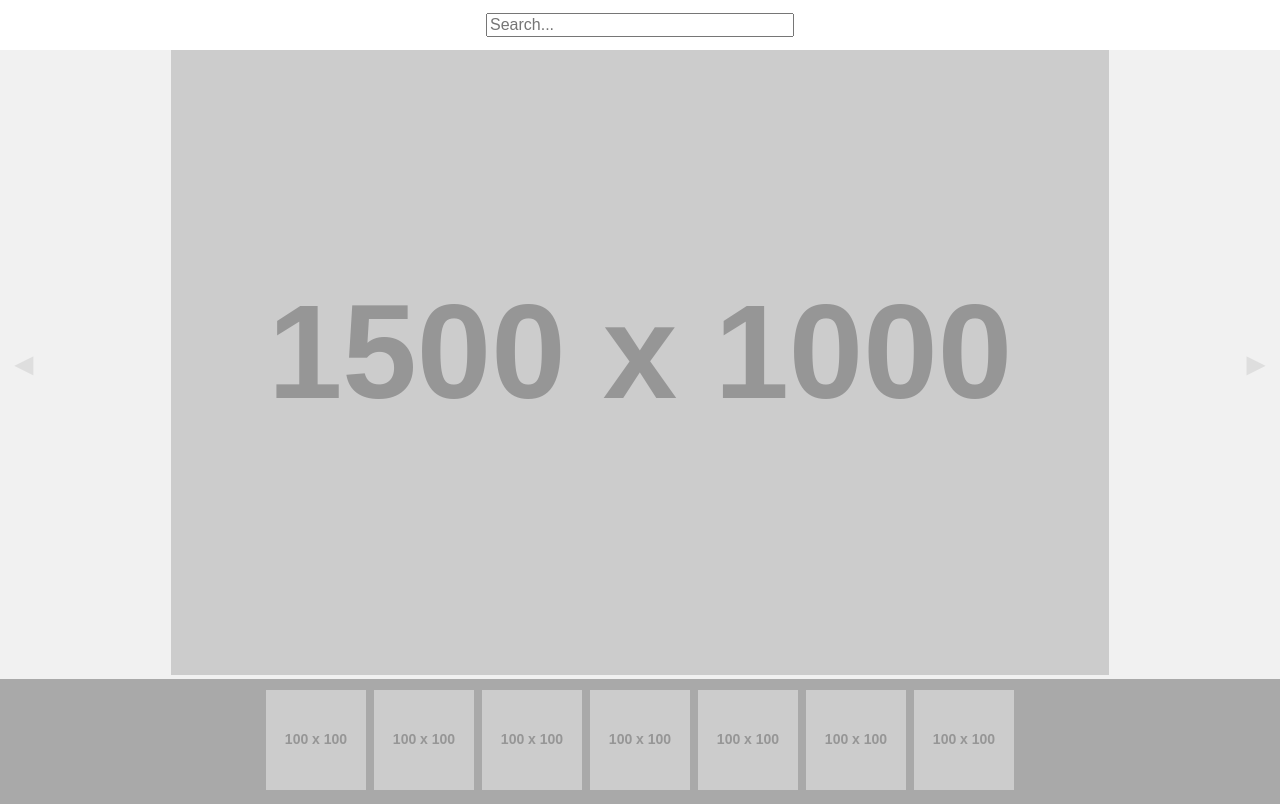
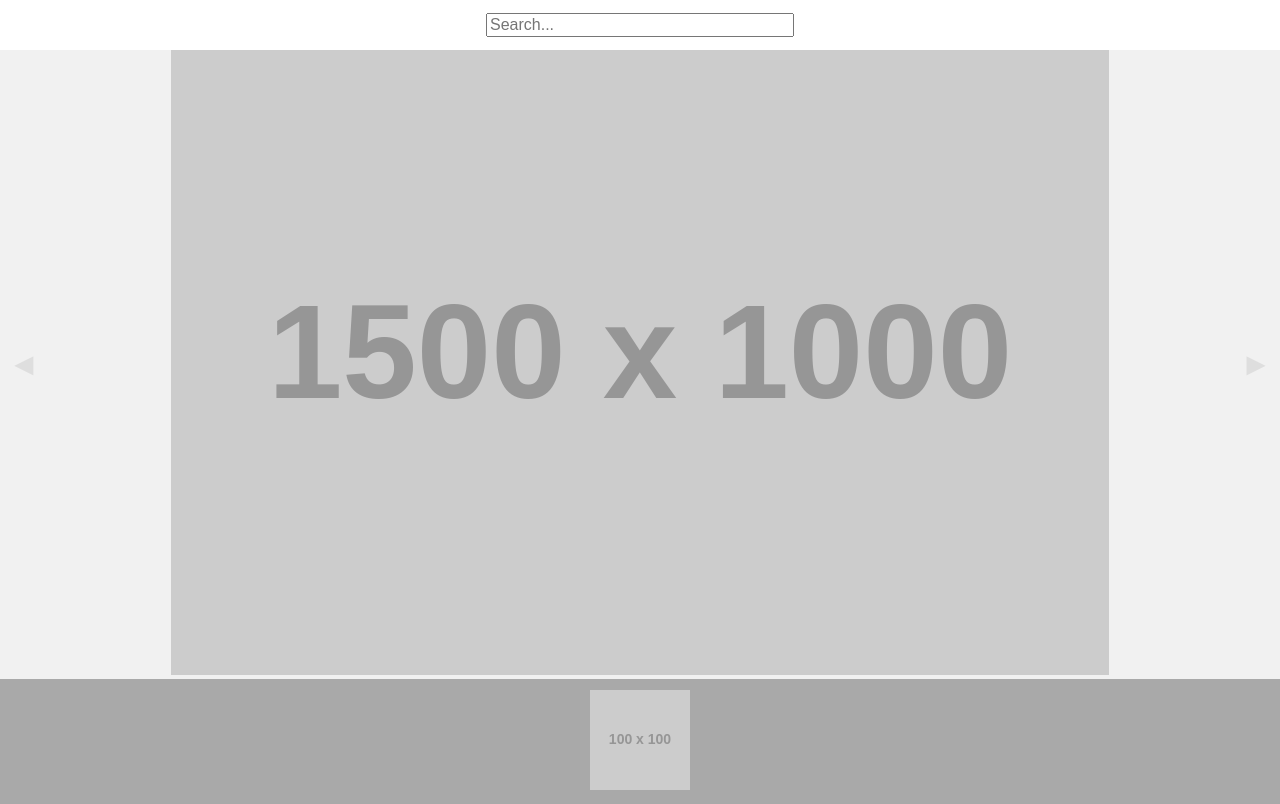
Before and after one commit to danielcampo/simple-reactjs-flickr-slideshow, a React app: page / in a window 1280 px wide. Built offline with nearby package versions, Linux system fonts and the light colour scheme.

Commit message:
Each section initially broken down into their respective components

```diff
--- a/src/components/App.js
+++ b/src/components/App.js
@@ -1,4 +1,8 @@
 import React, { Component } from 'react';
+
+import Header from './Header';
+import Spotlight from './Spotlight';
+import Navigation from './Navigation';
 
 import '../styles/App.scss';
 
@@ -6,45 +10,9 @@ class App extends Component {
   render() {
     return (
       <div id="App">
-        <header id="Header">
-          <div className="header__search">
-            <input type="text" placeholder="Search..." />
-          </div>
-        </header>
-        { /* Image Spotlight */ }
-        <div id="Spotlight">
-            <a className="nav nav-prev" href="#">&#9668;</a>
-            <div className="spotlight__image">
-              <img src="http://via.placeholder.com/1500x1000" />
-            </div>
-            <a className="nav nav-next" href="#">&#9658;</a>
-        </div>
-        { /* Image Spotlight */ }
-        <div id="Navigation">
-
-            <div className="image">
-              <a href="#"><img src="http://via.placeholder.com/100x100" /></a>
-            </div>
-            <div className="image">
-              <a href="#"><img src="http://via.placeholder.com/100x100" /></a>
-            </div>
-            <div className="image">
-              <a href="#"><img src="http://via.placeholder.com/100x100" /></a>
-            </div>
-            <div className="image">
-              <a href="#"><img src="http://via.placeholder.com/100x100" /></a>
-            </div>
-            <div className="image">
-              <a href="#"><img src="http://via.placeholder.com/100x100" /></a>
-            </div>
-            <div className="image">
-              <a href="#"><img src="http://via.placeholder.com/100x100" /></a>
-            </div>
-            <div className="image">
-              <a href="#"><img src="http://via.placeholder.com/100x100" /></a>
-            </div>
-          </div>
-
+        <Header />
+        <Spotlight />
+        <Navigation />
       </div>
     );
   }
--- /dev/null
+++ b/src/components/Header.js
@@ -0,0 +1,17 @@
+import React, { Component } from 'react';
+
+import Search from './Search';
+
+import '../styles/Header.scss';
+
+class Header extends Component {
+    render() {
+        return(
+            <header id="Header">
+                <Search />
+            </header>
+        );
+    }
+};
+
+export default Header;
--- /dev/null
+++ b/src/components/Navigation.js
@@ -0,0 +1,13 @@
+import React from 'react';
+
+import '../styles/Navigation.scss';
+
+const Navigation = () => (
+    <div id="Navigation">
+        <div className="image">
+        <a href="#"><img src="http://via.placeholder.com/100x100" /></a>
+        </div>
+    </div>
+);
+
+export default Navigation;
--- /dev/null
+++ b/src/components/Search.js
@@ -0,0 +1,9 @@
+import React from 'react';
+
+const Search = () => (
+    <div className="header__search">
+        <input type="text" placeholder="Search..." />
+    </div>
+);
+
+export default Search;
--- /dev/null
+++ b/src/components/Spotlight.js
@@ -0,0 +1,19 @@
+import React, { Component } from 'react';
+
+import '../styles/Spotlight.scss';
+
+class Spotlight extends Component {
+    render() {
+        return(
+            <div id="Spotlight">
+                <a className="nav nav-prev" href="#">&#9668;</a>
+                <div className="spotlight__image">
+                    <img src="http://via.placeholder.com/1500x1000" />
+                </div>
+                <a className="nav nav-next" href="#">&#9658;</a>
+            </div>
+        );
+    }
+}
+
+export default Spotlight;
--- a/src/styles/App.scss
+++ b/src/styles/App.scss
@@ -4,69 +4,4 @@
     height: 100vh;
     position: relative;
     width: 100vw;
-
-    #Header {
-        align-items: center;
-        display: flex;
-        flex: 0 0 50px;
-        justify-content: center;
-
-        .header__search {
-            margin: .5em;
-            text-align: center;
-
-            input {
-                min-width: 300px;
-            }
-        }
-    }
-
-    #Spotlight {
-        align-items: center;
-        background-color: #f1f1f1;
-        display: flex;
-        flex: 1 0 auto;
-        justify-content: center;
-        position: relative; // To contain nav arrows
-
-        img {
-            height: auto;
-            // Make sure image constrains to parent container by subtracting header and nav:
-            max-height: calc(100vh - 175px);
-            max-width: 100vw;
-            width: auto;
-        }
-
-        .nav {
-            color: darkgray;
-            font-size: 2rem;
-            opacity: .25;
-            position: absolute;
-            transition: opacity 2s;
-
-            &:hover { opacity: 1; }
-
-            $nav-spacing: .25em;
-            &.nav-prev { left: $nav-spacing; }
-            &.nav-next { right: $nav-spacing; }
-        }
-    }
-
-    #Navigation {
-        align-items: center;
-        background-color: darkgray;
-        bottom: 0;
-        display: flex;
-        flex: 0 0 125px;
-        overflow-x: auto;
-
-        @media (min-width: 768px) {
-            justify-content: center; // Center thumbnails on larger screens
-        }
-
-        .image {
-            margin-right: .5em;
-            &:last-child { margin-right: 0; }
-        }
-    }
 }
--- /dev/null
+++ b/src/styles/Header.scss
@@ -0,0 +1,15 @@
+#Header {
+    align-items: center;
+    display: flex;
+    flex: 0 0 50px;
+    justify-content: center;
+
+    .header__search {
+        margin: .5em;
+        text-align: center;
+
+        input {
+            min-width: 300px;
+        }
+    }
+}
--- /dev/null
+++ b/src/styles/Navigation.scss
@@ -0,0 +1,17 @@
+#Navigation {
+    align-items: center;
+    background-color: darkgray;
+    bottom: 0;
+    display: flex;
+    flex: 0 0 125px;
+    overflow-x: auto;
+
+    @media (min-width: 768px) {
+        justify-content: center; // Center thumbnails on larger screens
+    }
+
+    .image {
+        margin-right: .5em;
+        &:last-child { margin-right: 0; }
+    }
+}
--- /dev/null
+++ b/src/styles/Spotlight.scss
@@ -0,0 +1,30 @@
+#Spotlight {
+    align-items: center;
+    background-color: #f1f1f1;
+    display: flex;
+    flex: 1 0 auto;
+    justify-content: center;
+    position: relative; // To contain nav arrows
+
+    img {
+        height: auto;
+        // Make sure image constrains to parent container by subtracting header and nav:
+        max-height: calc(100vh - 175px);
+        max-width: 100vw;
+        width: auto;
+    }
+
+    .nav {
+        color: darkgray;
+        font-size: 2rem;
+        opacity: .25;
+        position: absolute;
+        transition: opacity 2s;
+
+        &:hover { opacity: 1; }
+
+        $nav-spacing: .25em;
+        &.nav-prev { left: $nav-spacing; }
+        &.nav-next { right: $nav-spacing; }
+    }
+}
```
